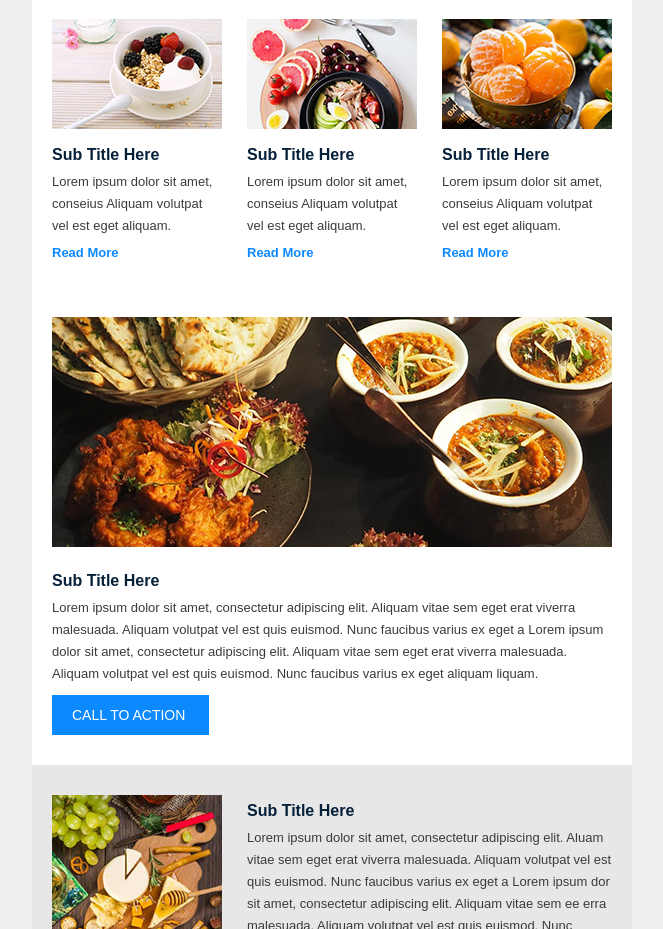
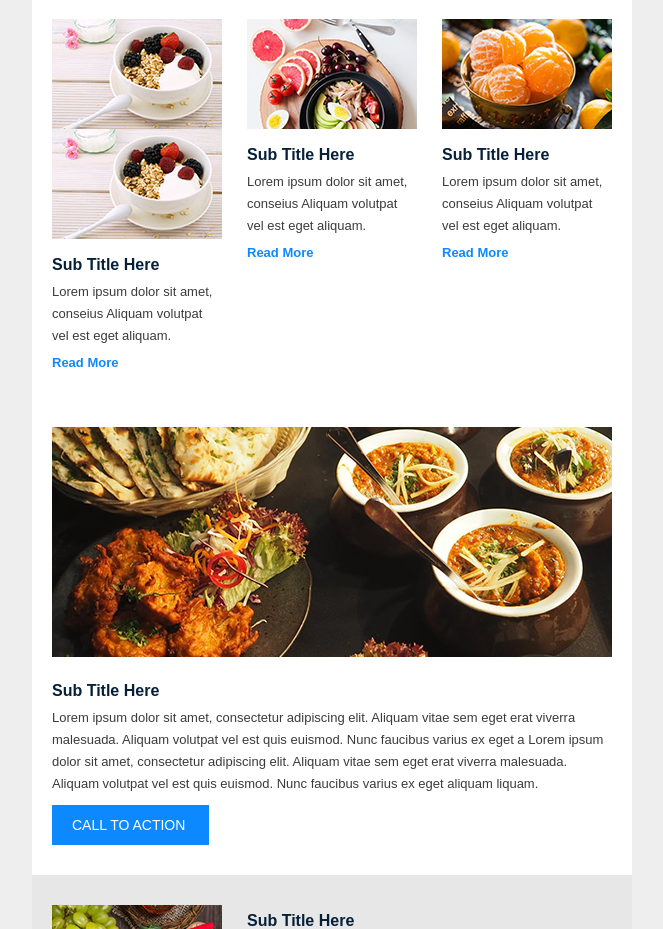
Before and after one commit to vipul0143/test1, a plain HTML site: page mailchimp_html/index.html in a window 1280 px wide. Shown: the part 1140-2069 px from the top of the page, without its empty margins (308-971 px from the left). Drawn offline with Linux system fonts and the light colour scheme.

Commit message:
Update index.html

```diff
--- a/mailchimp_html/index.html
+++ b/mailchimp_html/index.html
@@ -488,6 +488,10 @@ table[class="btn_center"] {
                                 <tr>
                                   <td align="center" class="pad_top"><img src="images/170x110_img.jpg" alt="170x110_img" width="170" height="110" style="display:block; max-width:170px;" border="0"  hspace="0" vspace="0"  mc:edit="im3"/></td>
                                 </tr>
+                            </table>
+                              <span class="pad_top"><img src="images/170x110_img.jpg" alt="170x110_img" width="170" height="110" style="display:block; max-width:170px;" border="0"  hspace="0" vspace="0"  mc:edit="im3"/></span>
+                              <table width="170" border="0" align="center" cellpadding="0" cellspacing="0" class="templetcontainer" bgcolor="#ffffff" style="background:#ffffff;">
+                                <tr> </tr>
                                 <tr>
                                   <td height="10" style="line-height:0px; font-size:0px;">&nbsp;</td>
                                 </tr>
```
